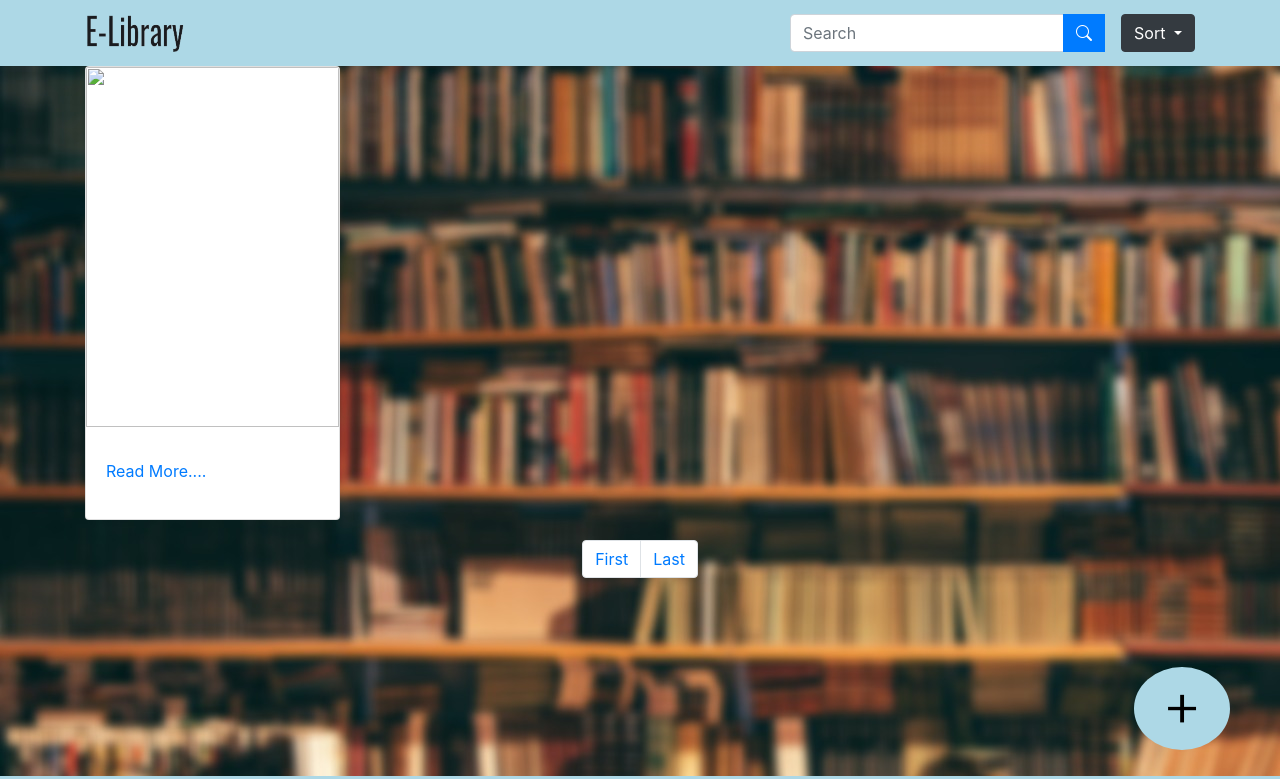
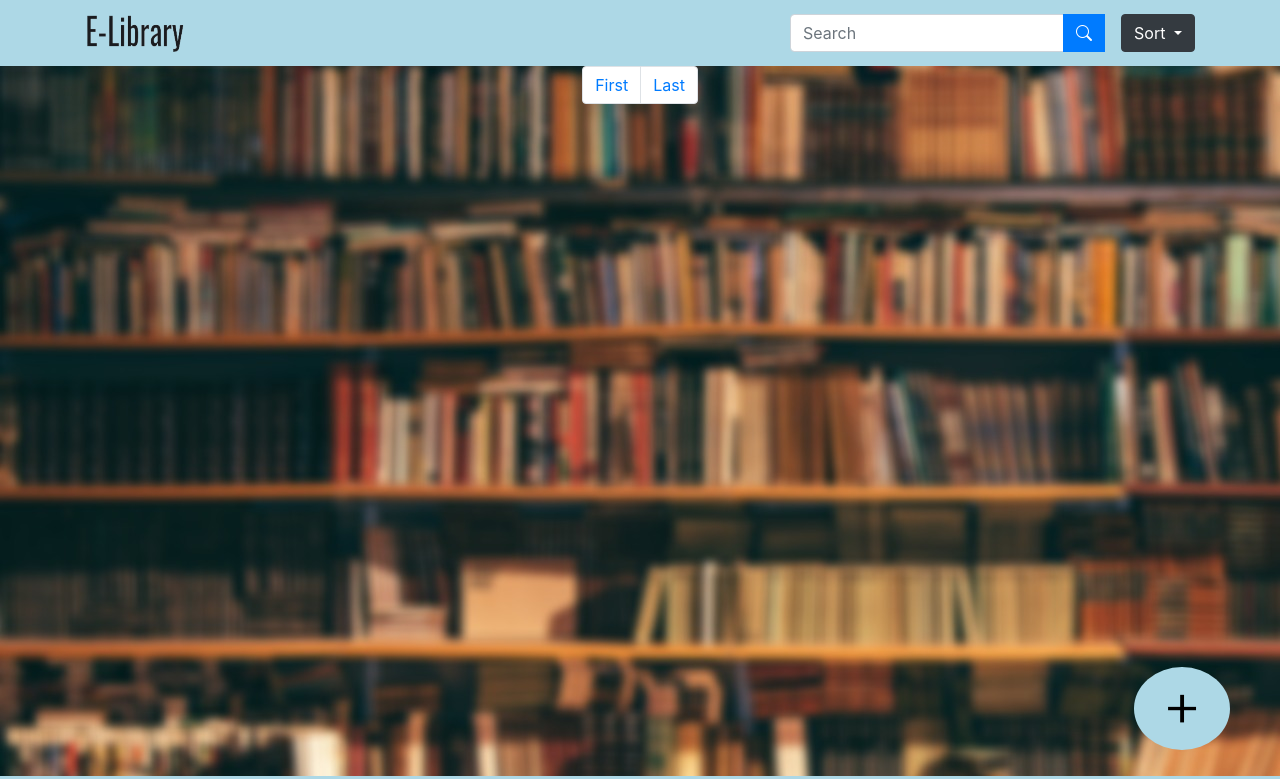
Before and after one commit to nbisht11/CC-Elib, a PHP site: page /index.php in a window 1280 px wide. Shown: the top 779 px of the page. Run offline with PHP 8.4, Linux system fonts and the light colour scheme; tables that the repository leaves empty or names only in its code hold one stand-in row (values such as "Sample post"); data that the repository does not hold is empty; some libraries are stand-ins or nearby versions.

Commit message:
Removed DIV

```diff
--- a/index.php
+++ b/index.php
@@ -97,25 +97,6 @@
 $result = $conn->query($sql);
 ?>
 <body>
-<div class="container">
-  <div class=  "row justify-content-left" >
-    <?php
-    while($book=$result->fetch_assoc())
-    {?>
-      <div class="col-md-3 col-sm-12 cpd">
-        <div class="card h-100">
-            <img class="card-img-top" src="<?php echo $book['Book_Cover']?>" width=240px height="360px" >
-            <div class='card-body'>
-              <h4 class ='card-title' style="color:black;"><?php echo $book['Book_Name']?></h4>
-              <h5 class='card-text' style="color:black;"><?php echo $book['Author_Name']?></h5>
-              <a class="card-link" href="book_detail.php?id=<?php echo($book['Book_ID'])?>" target="_top"><p> Read More....</p></a>
-            </div>
-        </div>
-      </div>
-      <?php
-    }?>
-  </div>
-</div>
   <?php if(!isset($_GET['s']))
   {?>
   <nav aria-label="Page navigation" class="pgn">
```
